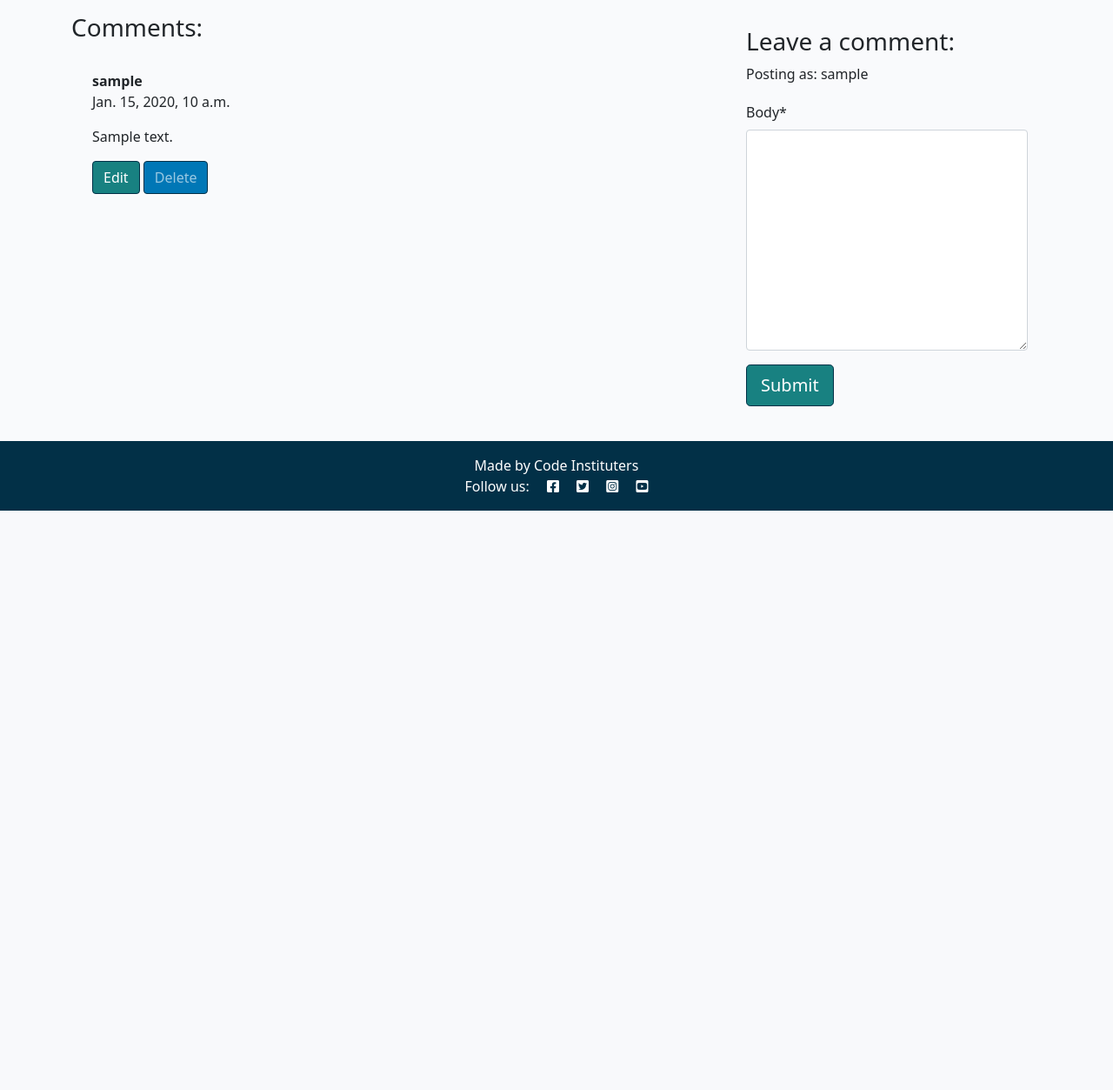
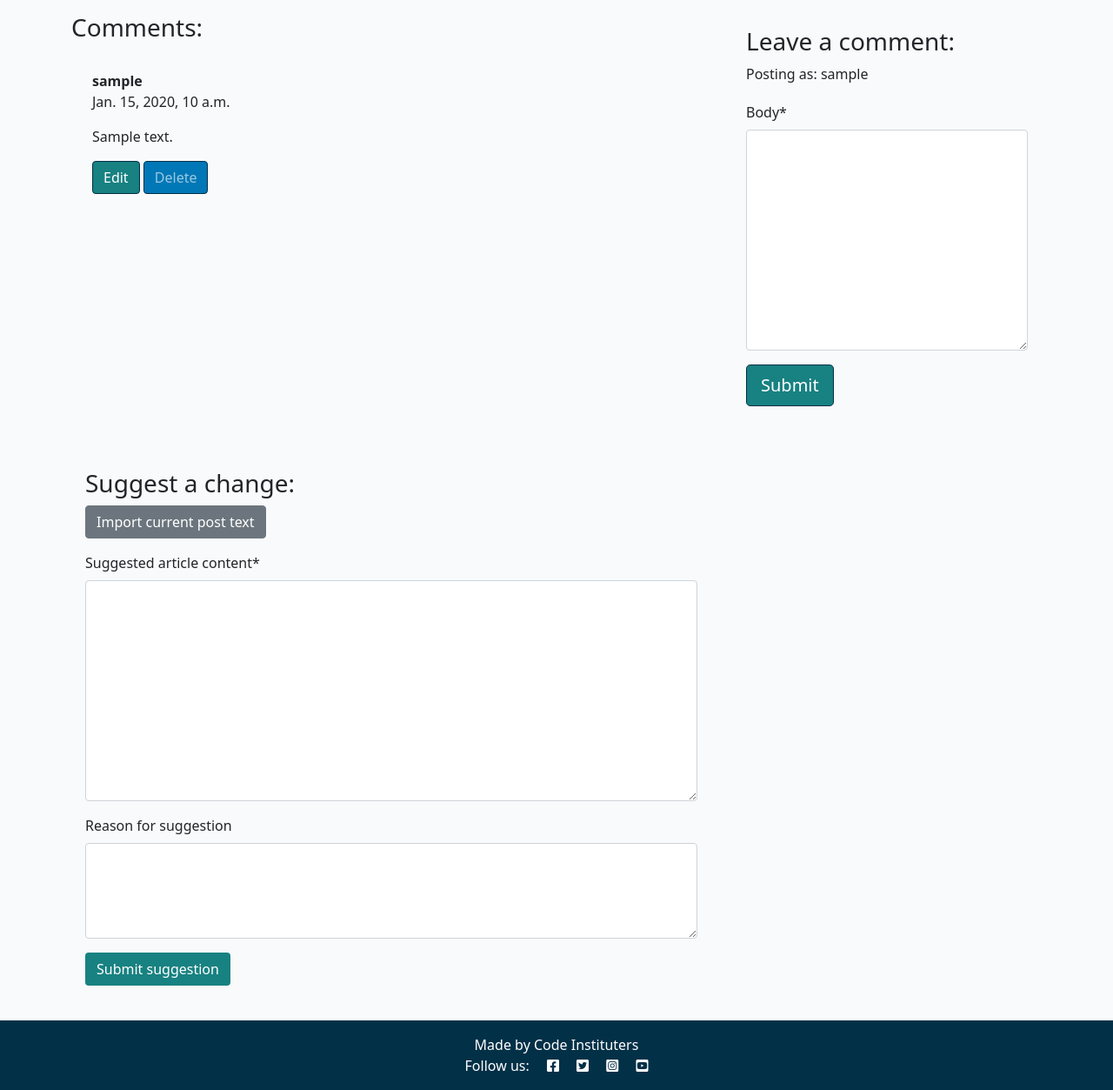
Before and after one commit to Zealous242/love-bouldering-2, a Django app: a page that uses article/templates/article/post_detail.html in a window 1280 px wide. Shown: the part 582-1835 px from the top of the page at 87% size. Before the commit the page ends 1169 px from the top, so only its background shows below. Run offline with Django 4.2, Linux system fonts and the light colour scheme; a user stored in the database is signed in; tables that the repository leaves empty hold one stand-in row (values such as "Sample post"); some libraries are stand-ins or nearby versions.

Commit message:
Create Suggestions model in article/models.py and implement suggestion functionality

```diff
--- a/article/forms.py
+++ b/article/forms.py
@@ -1,8 +1,23 @@
-from .models import Comment
+from .models import Comment, Suggestions
 from django import forms
+from django_summernote.widgets import SummernoteWidget
 
 
 class CommentForm(forms.ModelForm):
     class Meta:
         model = Comment
         fields = ('body',)
+
+
+class SuggestionForm(forms.ModelForm):
+    class Meta:
+        model = Suggestions
+        fields = ('proposed_content', 'reason')
+        labels = {
+            'proposed_content': 'Suggested article content',
+            'reason': 'Reason for suggestion',
+        }
+        widgets = {
+            'proposed_content': SummernoteWidget(),
+            'reason': forms.Textarea(attrs={'rows': 4}),
+        }
--- a/article/models.py
+++ b/article/models.py
@@ -57,3 +57,34 @@ class Category(models.Model):
 
     def __str__(self):
         return self.name                                                    # Assign a string representation for each category object. This will be used in the admin panel.
+
+
+class Suggestions(models.Model):
+    STATUS = (
+        ('pending', 'Pending'),
+        ('approved', 'Approved'),
+        ('rejected', 'Rejected'),
+    )
+
+    post = models.ForeignKey(
+        Post,
+        on_delete=models.CASCADE,
+        related_name='suggestions',
+    )
+    submitted_by = models.ForeignKey(
+        User,
+        on_delete=models.CASCADE,
+        related_name='article_suggestions',
+    )
+    proposed_content = models.TextField()
+    reason = models.TextField(blank=True)
+    status = models.CharField(max_length=20, choices=STATUS, default='pending')
+    created_on = models.DateTimeField(auto_now_add=True)
+    updated_on = models.DateTimeField(auto_now=True)
+
+    class Meta:
+        ordering = ['-created_on']
+        verbose_name_plural = 'suggestions'
+
+    def __str__(self):
+        return f'Suggestion for {self.post.title} by {self.submitted_by}'
--- a/article/templates/article/index.html
+++ b/article/templates/article/index.html
@@ -68,7 +68,7 @@
         </div>
     </div>
     {% if is_paginated %}
-    <nav aria-label="Page navigation"class="page-navigation">
+    <nav aria-label="Page navigation" class="page-navigation">
         <ul class="pagination justify-content-center">
             <li><a href="?page=1{% if selected_category %}&category={{ selected_category }}{% endif %}" class="page-link"> <<</a></li> <!-- Link to the first page -->
             {% if page_obj.has_previous %}
--- a/article/templates/article/post_detail.html
+++ b/article/templates/article/post_detail.html
@@ -140,6 +140,25 @@
         </div>
         </div>
     </div>
+    <div class="row">
+        <div class="col-md-8 card mb-4 mt-3">
+            <div class="card-body">
+                {% if user.is_authenticated %}
+                <h3>Suggest a change:</h3>
+                <form method="post" action="{% url 'suggestion_create' post.slug %}">
+                    {% csrf_token %}
+                    <button type="button" id="importPostContent" class="btn btn-secondary mb-3">
+                        Import current post text
+                    </button>
+                    {{ suggestion_form|crispy }}
+                    <button type="submit" class="btn btn-signup">Submit suggestion</button>
+                </form>
+                {% else %}
+                <p>Log in to suggest a change to this article.</p>
+                {% endif %}
+            </div>
+        </div>
+    </div>
 </div>
 <!-- Delete confirmation modal -->
 <div class="modal fade" id="deleteModal" tabindex="-1"
@@ -168,5 +187,26 @@
 {% endblock content %}
 
 {% block extras %}
+{{ suggestion_form.media }}
 <script src="{% static 'js/comments.js' %}"></script>
+<script>
+    const importPostContentButton = document.getElementById("importPostContent");
+    const postContent = "{{ post.content|escapejs }}";
+    const suggestionContent = document.getElementById("id_proposed_content");
+    const suggestionEditor = document.getElementById("id_proposed_content_iframe");
+
+    function importPostContent() {
+        if (!suggestionContent || !suggestionEditor) return;
+        suggestionContent.value = postContent;
+
+        if (suggestionEditor.contentWindow && suggestionEditor.contentWindow.jQuery) {
+            suggestionEditor.contentWindow.jQuery("#summernote")
+                .summernote("code", postContent);
+        }
+    }
+
+    if (importPostContentButton) {
+        importPostContentButton.addEventListener("click", importPostContent);
+    }
+</script>
 {% endblock %}
--- a/article/urls.py
+++ b/article/urls.py
@@ -4,6 +4,7 @@ from django.urls import path
 urlpatterns = [
     path('', views.PostList.as_view(), name='home'),
     path('<slug:slug>/', views.post_detail, name="post_detail"),
+    path('<slug:slug>/suggest/', views.suggestion_create, name='suggestion_create'),
     path('<slug:slug>/edit_comment/<int:comment_id>',
         views.comment_edit, name='comment_edit'),
     path('<slug:slug>/delete_comment/<int:comment_id>',
--- a/article/views.py
+++ b/article/views.py
@@ -1,9 +1,10 @@
 from django.shortcuts import render, get_object_or_404, reverse
 from django.views import generic
 from requests import post
-from .models import Category, Comment, Post
-from .forms import CommentForm
+from .models import Category, Comment, Post, Suggestions
+from .forms import CommentForm, SuggestionForm
 from django.contrib import messages
+from django.contrib.auth.decorators import login_required
 from django.http import HttpResponseRedirect
 
 # Create your views here.
@@ -59,6 +60,7 @@ def post_detail(request, slug):
 
 
     comment_form = CommentForm()
+    suggestion_form = SuggestionForm()
 
     return render(
         request,
@@ -68,8 +70,30 @@ def post_detail(request, slug):
             "comments": comments,
             "comment_count": comment_count,
             "comment_form": comment_form,
+            "suggestion_form": suggestion_form,
         },
     )
+
+
+@login_required
+def suggestion_create(request, slug):
+    post = get_object_or_404(Post, slug=slug, status=1)
+
+    if request.method == "POST":
+        suggestion_form = SuggestionForm(request.POST)
+        if suggestion_form.is_valid():
+            suggestion = suggestion_form.save(commit=False)
+            suggestion.post = post
+            suggestion.submitted_by = request.user
+            suggestion.save()
+            messages.success(
+                request,
+                'Your suggestion has been submitted for review.',
+            )
+        else:
+            messages.error(request, 'Please correct the errors in your suggestion.')
+
+    return HttpResponseRedirect(reverse('post_detail', args=[slug]))
 
 def comment_edit(request, slug, comment_id):
     """
```
Also changed, not shown: article/admin.py (+9 -1 lines), article/migrations/0012_suggestions.py (added).
